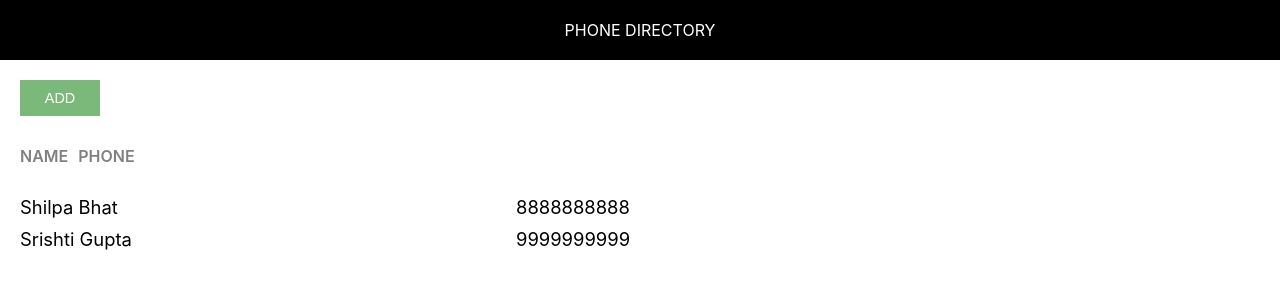
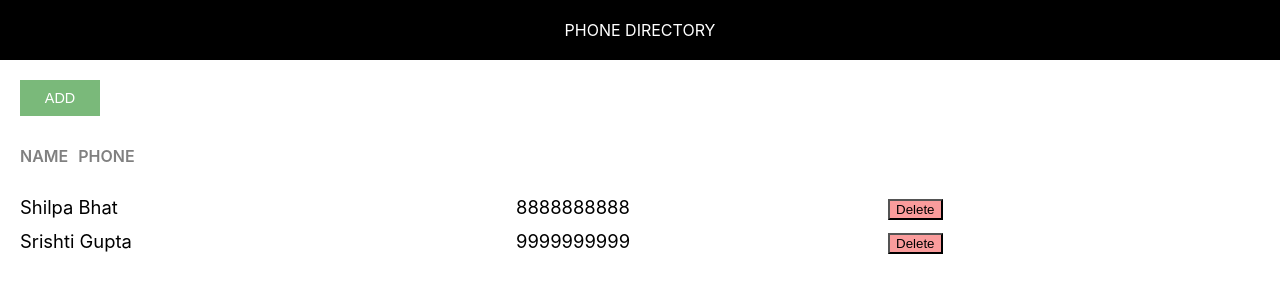
Before and after one commit to vikasgahlaut99/phone-directory, a React (Create React App) app: page / in a window 1280 px wide. Shown: the top 300 px of the page. Built offline with nearby package versions, Linux system fonts and the light colour scheme.

Commit message:
Added 'Delete' Button

```diff
--- a/src/App.css
+++ b/src/App.css
@@ -42,3 +42,7 @@
     color: #808080;
     text-transform: uppercase;
 }
+.delete-btn {
+    background: #fa9c9c;
+    color: #000;
+}
--- a/src/App.js
+++ b/src/App.js
@@ -31,6 +31,9 @@
               return <div key={sub.id} className="grid-container">
                 <span className="grid-item">{sub.name}</span>
                 <span className="grid-item">{sub.phone}</span>
+                <span className="grid-item action-btn-container">
+                  <button className="custon-btn delete-btn">Delete</button>
+                </span>
               </div>
             })
           }
```
